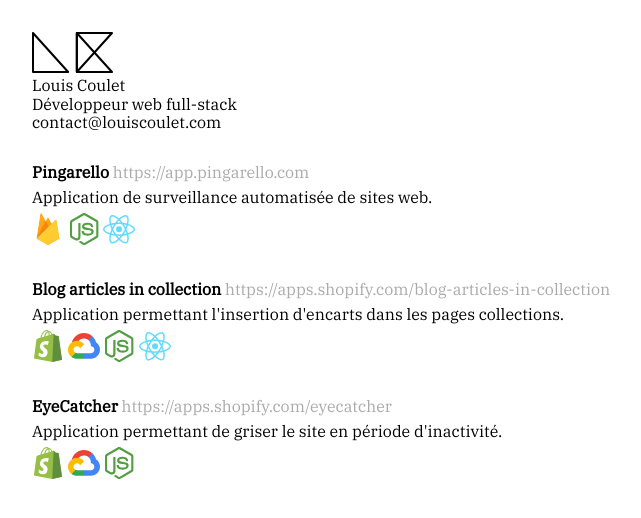
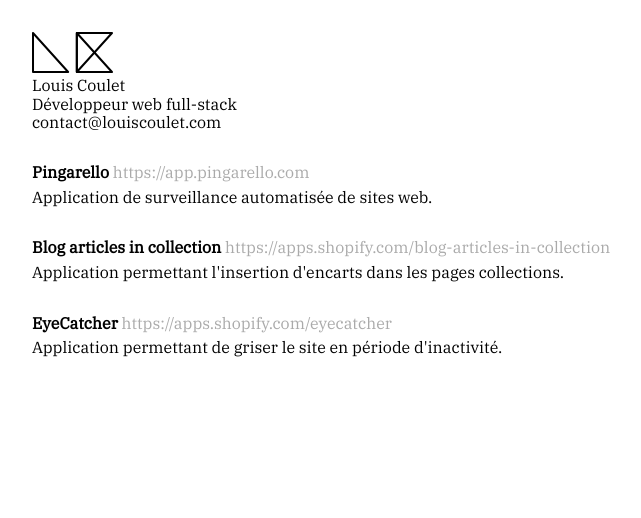
Before and after one commit to loucou/loucou.github.io, a plain HTML site: page index.html in a window 1280 px wide. Shown: the whole page, without its empty margins (0-641 px from the left). Drawn offline with Linux system fonts and the light colour scheme.

Commit message:
change icon, hide tech

```diff
--- a/index.html
+++ b/index.html
@@ -26,39 +26,42 @@
     </div>
 
     <div class="projectCard">
-        <h1>Pingarello <a href="https://app.pingarello.com">https://app.pingarello.com</a></h1>
+        <h1>Pingarello</h1>
+        <a href="https://app.pingarello.com" target="_blank">https://app.pingarello.com</a>
         <div class="projectDesc">
             Application de surveillance automatisée de sites web.
         </div>
         <div class="projectTech">
-            <img title="Firebase" src="firebase.svg" width="32">
-            <img title="Node.js" src="nodejs.svg" width="32">
-            <img title="React.js" src="reactjs.svg" width="32">
+            <img title="Firebase" src="firebase.svg" width="24">
+            <img title="Node.js" src="nodejs.svg" width="24">
+            <img title="React.js" src="reactjs.svg" width="24">
         </div>
     </div>
 
     <div class="projectCard">
-        <h1>Blog articles in collection <a href="https://apps.shopify.com/blog-articles-in-collection">https://apps.shopify.com/blog-articles-in-collection</a></h1>
+        <h1>Blog articles in collection</h1>
+        <a href="https://apps.shopify.com/blog-articles-in-collection" target="_blank">https://apps.shopify.com/blog-articles-in-collection</a>
         <div class="projectDesc">
             Application permettant l'insertion d'encarts dans les pages collections.
         </div>
         <div class="projectTech">
-            <img title="Shopify" src="shopify.svg" width="32">
-            <img title="Google Cloud Platform" src="gcp.svg" width="32">
-            <img title="Node.js" src="nodejs.svg" width="32">
-            <img title="React.js"src="reactjs.svg" width="32">
+            <img title="Shopify" src="shopify.svg" width="24">
+            <img title="Google Cloud Platform" src="gcp.svg" width="24">
+            <img title="Node.js" src="nodejs.svg" width="24">
+            <img title="React.js"src="reactjs.svg" width="24">
         </div>
     </div>
 
     <div class="projectCard">
-        <h1>EyeCatcher <a href="https://apps.shopify.com/eyecatcher">https://apps.shopify.com/eyecatcher</a></h1>
+        <h1>EyeCatcher</h1>
+        <a href="https://apps.shopify.com/eyecatcher" target="_blank">https://apps.shopify.com/eyecatcher</a>
         <div class="projectDesc">
             Application permettant de griser le site en période d'inactivité.
         </div>
         <div class="projectTech">
-            <img title="Shopify" src="shopify.svg" width="32">
-            <img title="Google Cloud Platform" src="gcp.svg" width="32">
-            <img title="Node.js" src="nodejs.svg" width="32">
+            <img title="Shopify" src="shopify.svg" width="24">
+            <img title="Google Cloud Platform" src="gcp.svg" width="24">
+            <img title="Node.js" src="nodejs.svg" width="24">
         </div>
     </div>
 
--- a/style.css
+++ b/style.css
@@ -19,14 +19,19 @@
 .projectCard h1 {
 	margin-bottom: 0;
 	font-size: 1em;
+	display: inline;
 }
 
-.projectCard h1 a {
+.projectCard a {
 	color: #aaa;
 	font-weight: 400;
 	text-decoration: none;
 }
 
-.projectCard h1 a:hover {
+.projectCard a:hover {
 	color: #444;
 }
+
+.projectTech {
+	display: none;
+}
```
Also changed, not shown: android-chrome-192x192.png, android-chrome-512x512.png (added), apple-touch-icon.png, favicon-16x16.png, favicon-32x32.png, favicon.ico, logo.png, site.webmanifest (added).
